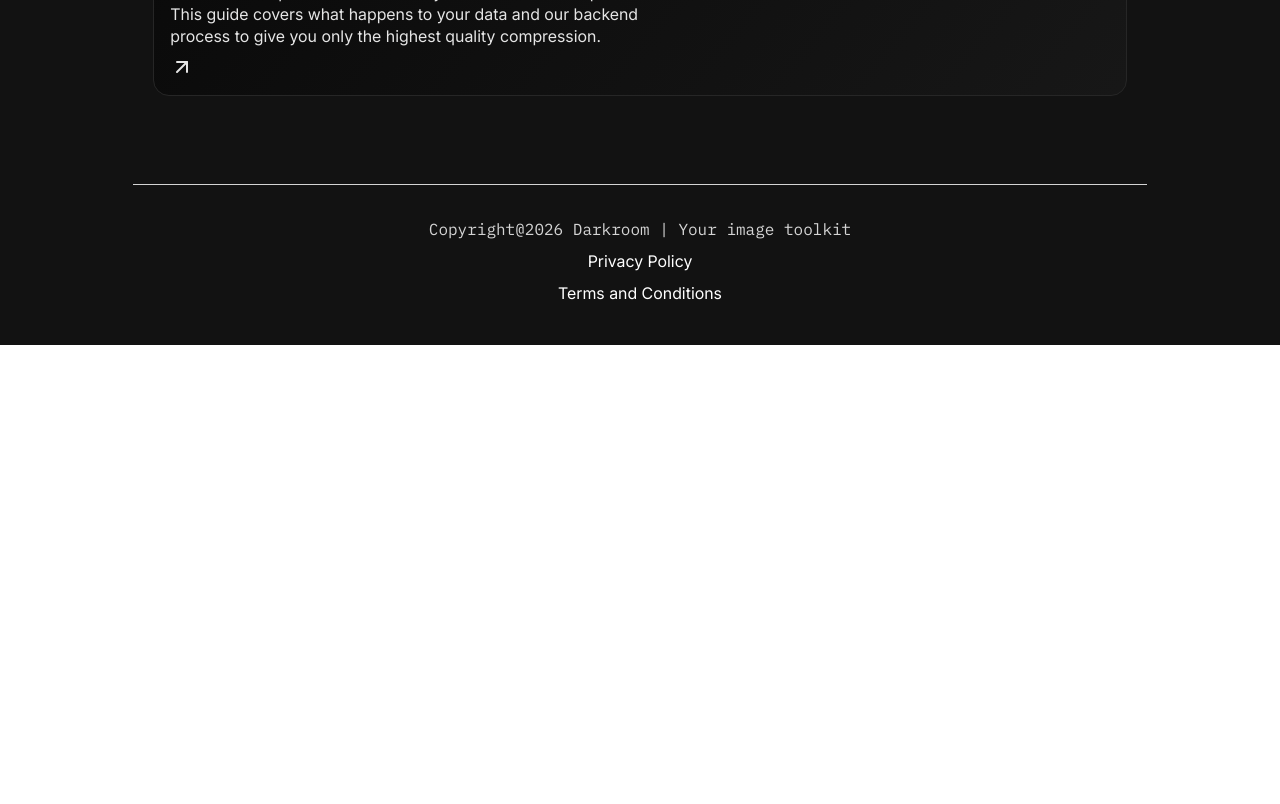
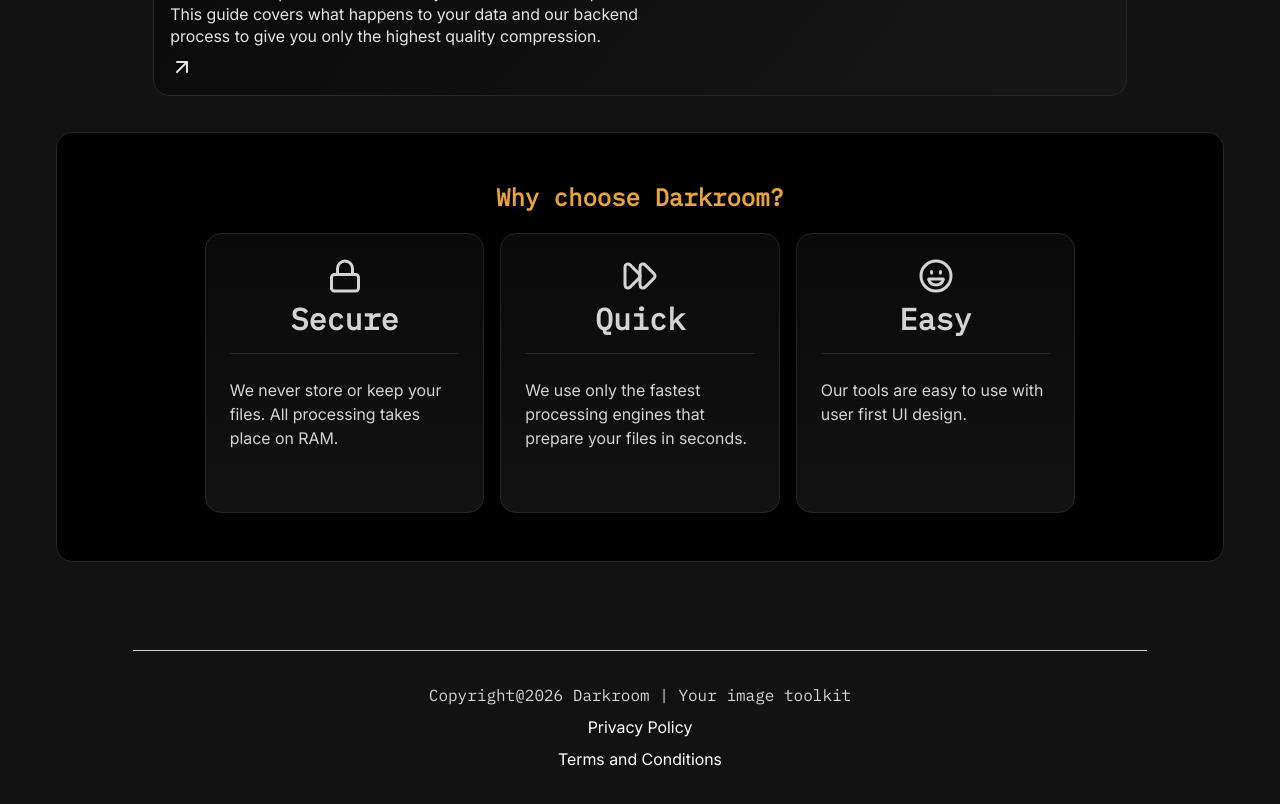
Before and after one commit to ibrahimhere47/Darkroom-v2, a React (Vite) app: page /tools/add-filter in a window 1280 px wide. Shown: the part 760-1564 px from the top of the page. Before the commit the page ends 1105 px from the top, so only its background shows below. Built offline with nearby package versions, Linux system fonts and the light colour scheme.

Commit message:
Added trust with tool page guarantees

```diff
--- a/src/components/guide-comps/GuideButton.jsx
+++ b/src/components/guide-comps/GuideButton.jsx
@@ -7,7 +7,7 @@ const GuideButton = () => {
 
     return (
         <Link to={`/guides/${toolId}`}>
-            <div className='flex p-4 rounded-2xl -bg-linear-50 from-neutral-900 to-neutral-950 border border-neutral-800 text-neutral-200 w-full justify-self-center mt-4 mb-12'>
+            <div className='flex p-4 rounded-2xl -bg-linear-50 from-neutral-900 to-neutral-950 border border-neutral-800 text-neutral-200 w-full justify-self-center mt-4'>
                 <div className='w-1/2 flex flex-col gap-2'>
                     <h1 className='font-mono font-bold text-xl'>See how it works</h1>
                     <p className='font-body text-base leading-5.5'>Learn the compress tool and exactly how to use it like a pro. This guide covers what happens to your data and our backend process to give you only the highest quality compression.</p>
--- a/src/components/tool-page-comps/ToolPageEmptyLook.jsx
+++ b/src/components/tool-page-comps/ToolPageEmptyLook.jsx
@@ -6,6 +6,7 @@ import Layout from '../Layout'
 import { getTool } from '../../tools/toolsRegistry'
 import ToolPageNotFound from './ToolPageNotFound'
 import ToolPageDropZone from './ToolPageDropZone'
+import ToolPageGuarantees from './ToolPageGuarantees'
 import GuideButton from '../guide-comps/GuideButton'
 
 gsap.registerPlugin(useGSAP)
@@ -62,6 +63,9 @@ const ToolPageEmptyLook = (props) => {
                         <ToolPageDropZone setFiles={props.setFiles} />
                         <GuideButton />
                     </div>
+                    <div className='mt-9'>
+                        <ToolPageGuarantees />
+                    </div>
                 </div>
         </Layout>
     )
--- /dev/null
+++ b/src/components/tool-page-comps/ToolPageGuarantee.jsx
@@ -0,0 +1,54 @@
+import React, { useRef } from 'react'
+import gsap from 'gsap'
+import MagneticWrapper from '../MagneticWrapper'
+
+const ToolPageGuarantee = ({ g, idx }) => {
+
+    const borderRef = useRef(null)
+    const parentRef = useRef(null)
+    const Icon = g.icon
+
+    const handleHover = () => {
+        gsap.to(borderRef.current, {
+            opacity: '100%',
+            boxShadow: `0 0 16px #e8a33d`,
+            duration: 0.4,
+        })
+        gsap.to(parentRef.current, {
+            color: '#e8a33d',
+            duration: 0.4,
+        })
+    }
+
+    const handleHoverLeave = () => {
+        gsap.to(borderRef.current, {
+            opacity: '0%',
+            boxShadow: 'none',
+            duration: 0.4,
+        })
+        gsap.to(parentRef.current, {
+            color: '#e5e5e5',
+            duration: 0.4
+        })
+    }
+
+    return (
+        <div onMouseEnter={handleHover} onMouseLeave={handleHoverLeave} className='w-1/4 h-70 text-neutral-300' ref={parentRef}>
+        <MagneticWrapper strength={0.12} className='relative w-full h-full p-6 bg-linear-180 from-neutral-950 to-[#121212] rounded-2xl border border-neutral-800'>
+            <div className='flex flex-col gap-6'>
+                <div className='flex flex-col items-center gap-0.5 border-b border-neutral-800 pb-3'>
+                    <Icon size={36} />
+                    <h1 className='font-mono font-bold text-[30px]'>{g.name}</h1>
+                </div>
+                <p className='font-body'>{g.description}</p>
+            </div>
+            <div
+                ref={borderRef}
+                className="absolute inset-0 rounded-xl border opacity-0 pointer-events-none border-amber-47"
+            />
+        </MagneticWrapper>
+        </div>
+    )
+}
+
+export default ToolPageGuarantee
--- /dev/null
+++ b/src/components/tool-page-comps/ToolPageGuarantees.jsx
@@ -0,0 +1,76 @@
+import React, { useRef } from 'react'
+import { Lock, FastForward, Laugh } from 'lucide-react'
+import MagneticWrapper from '../MagneticWrapper'
+import gsap from 'gsap'
+import ToolPageGuarantee from './ToolPageGuarantee'
+
+const ToolPageGuarantees = () => {
+
+    const glowRef = useRef(null)
+    const headingRef = useRef(null)
+
+    const guarantees = [
+        {
+            name: 'Secure',
+            description: 'We never store or keep your files. All processing takes place on RAM.',
+            icon: Lock
+        },
+        {
+            name: 'Quick',
+            description: 'We use only the fastest processing engines that prepare your files in seconds.',
+            icon: FastForward,
+        },
+        {
+            name: 'Easy',
+            description: 'Our tools are easy to use with user first UI design.',
+            icon: Laugh,
+        }
+    ]
+
+    const handleHover = () => {
+        gsap.to(glowRef.current, {
+            opacity: '25%',
+            duration: 0.4
+        })
+    }
+
+    const handleHoverLeave = () => {
+        gsap.to(glowRef.current, {
+            opacity: 0,
+            duration: 0.4
+        })
+    }
+
+    const handleHeadingChange = () => {
+        gsap.to(headingRef.current, {
+            color: '#e5e5e5',
+            duration: 0.4
+        })
+    }
+
+    const handleHeadingRevert = () => {
+        gsap.to(headingRef.current, {
+            color: '#e8a33d',
+            duration: 0.4
+        })
+    }
+
+    return (
+        <div className='flex flex-col items-center gap-5 mb-12 bg-black w-full p-6 py-12 rounded-2xl border border-neutral-800'>
+            <div className='w-fit h-fit relative flex items-center justify-center' onMouseEnter={handleHover} onMouseLeave={handleHoverLeave}>
+                <h1 className='font-mono font-bold text-2xl text-amber-47' ref={headingRef}>Why choose Darkroom?</h1>
+                <div className='absolute inset-0 opacity-0 blur-lg rounded-full bg-amber-47' ref={glowRef} />
+            </div>
+            <div className='flex justify-center gap-4 w-fit' onMouseEnter={handleHeadingChange} onMouseLeave={handleHeadingRevert}>
+                {guarantees.map((g, idx) => {
+                    const Icon = g.icon
+                    return (
+                        <ToolPageGuarantee g={g} key={idx} />
+                    )
+                })}
+            </div>
+        </div>
+    )
+}
+
+export default ToolPageGuarantees
--- a/src/pages/ToolPage.jsx
+++ b/src/pages/ToolPage.jsx
@@ -6,6 +6,7 @@ import ToolPageEmptyLook from '../components/tool-page-comps/ToolPageEmptyLook.j
 import ToolPageNotFound from '../components/tool-page-comps/ToolPageNotFound.jsx'
 import GuideButton from '../components/guide-comps/GuideButton.jsx'
 import Loader from '../components/Loader.jsx'
+import ToolPageGuarantees from '../components/tool-page-comps/ToolPageGuarantees.jsx'
 import gsap from 'gsap'
 
 const ToolReadyChecker = ({ Tool, onReady, files, setFiles }) => {
@@ -52,8 +53,9 @@ const ToolPage = () => {
             <Suspense fallback={null}>
                 <ToolReadyChecker Tool={Tool} onReady={handleReady} files={files} setFiles={setFiles} />
             </Suspense>
-            <div className='flex w-full mt-8'>
+            <div className='flex flex-col gap-6 w-full mt-8'>
                 <GuideButton />
+                <ToolPageGuarantees />
             </div>
         </Layout>
 
```
